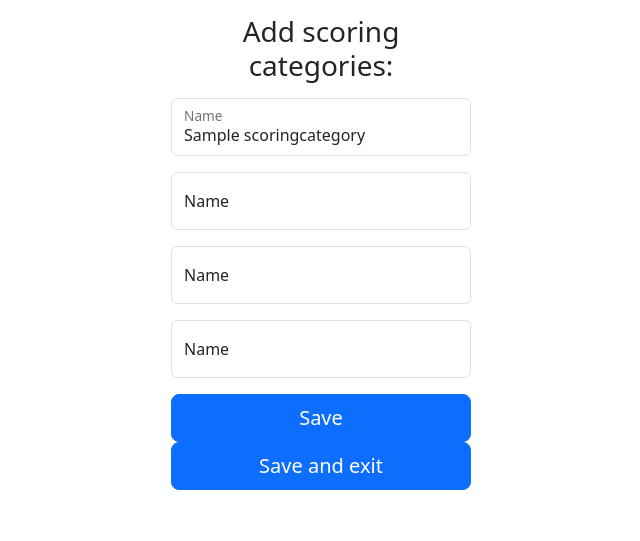
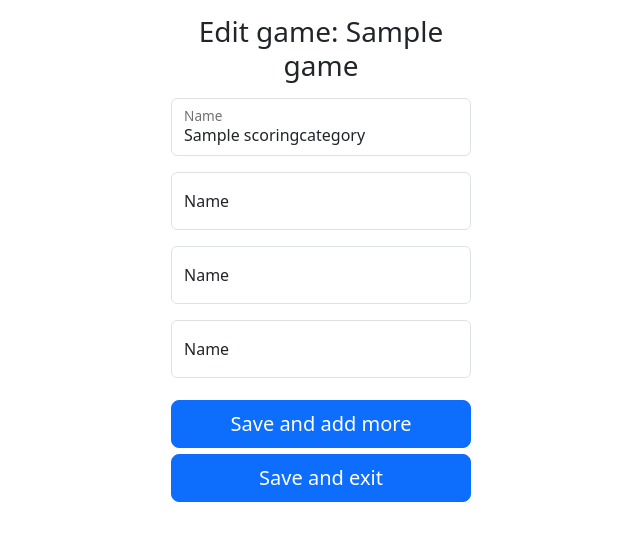
Before and after one commit to danielcaballero88/django-scoring-app, a Django app: a page that uses scoring/templates/scoring/edit_game.html in a window 1280 px wide. Shown: the part 56-597 px from the top of the page, without its empty margins (319-959 px from the left). Run offline with Django 4.2, Linux system fonts and the light colour scheme; a user stored in the database is signed in; tables that the repository leaves empty hold one stand-in row (values such as "Sample post"); some libraries are stand-ins or nearby versions.

Commit message:
Add some styling

```diff
--- a/scoring/forms.py
+++ b/scoring/forms.py
@@ -77,7 +77,7 @@ class ScoringCategoryFormSetHelper(FormHelper):
             FloatingField("name"),
         )
 
-        self.add_input(Submit("save", "Save", css_class='w-100 btn btn-lg btn-primary'))
+        self.add_input(Submit("save_and_add_more", "Save and add more", css_class='w-100 btn btn-lg btn-primary'))
         self.add_input(Submit("save_and_exit", "Save and exit", css_class='w-100 btn btn-lg btn-primary'))
 
 def scoring_category_formset_is_valid(formset, *args, **kwargs):
--- /dev/null
+++ b/scoring/static/scoring/css/forms.css
@@ -0,0 +1,3 @@
+.form-actions input {
+  margin-top: 0.3em;
+}
--- a/scoring/templates/scoring/edit_game.html
+++ b/scoring/templates/scoring/edit_game.html
@@ -1,11 +1,15 @@
 {% extends "base.html" %}
 {% load crispy_forms_tags %}
+{% load static %}
 
+{% block extra_head %}
+  <link rel="stylesheet" type="text/css" href="{% static 'scoring/css/forms.css' %}" />
+{% endblock extra_head %}
 
 {% block content %}
 <div class="text-center">
   <div class="form-signin">
-    <h1 class="h3 mb-3 fw-normal">Add scoring categories:</h1>
+    <h1 class="h3 mb-3 fw-normal">Edit game: {{ game_name }}</h1>
     {% crispy formset helper %}
   </div>
 </div>
--- a/scoring/views.py
+++ b/scoring/views.py
@@ -103,7 +103,7 @@ def edit_game(request: HttpRequest, game_name: str):
                 )
                 sc.save()
 
-            if request.POST.get("save"):
+            if request.POST.get("save_and_add_more"):
                 return HttpResponseRedirect(reverse("scoring:edit_game", args=(game_name,)))
             else: # save_and_exit
                 return HttpResponseRedirect(reverse("scoring:edit_games"))
@@ -112,6 +112,7 @@ def edit_game(request: HttpRequest, game_name: str):
         formset = ScoringCategoryFormSet(instance=game)
 
     context = {
+        "game_name": game_name,
         "formset": formset,
         "helper": ScoringCategoryFormSetHelper(game_name=game_name),
     }
```
